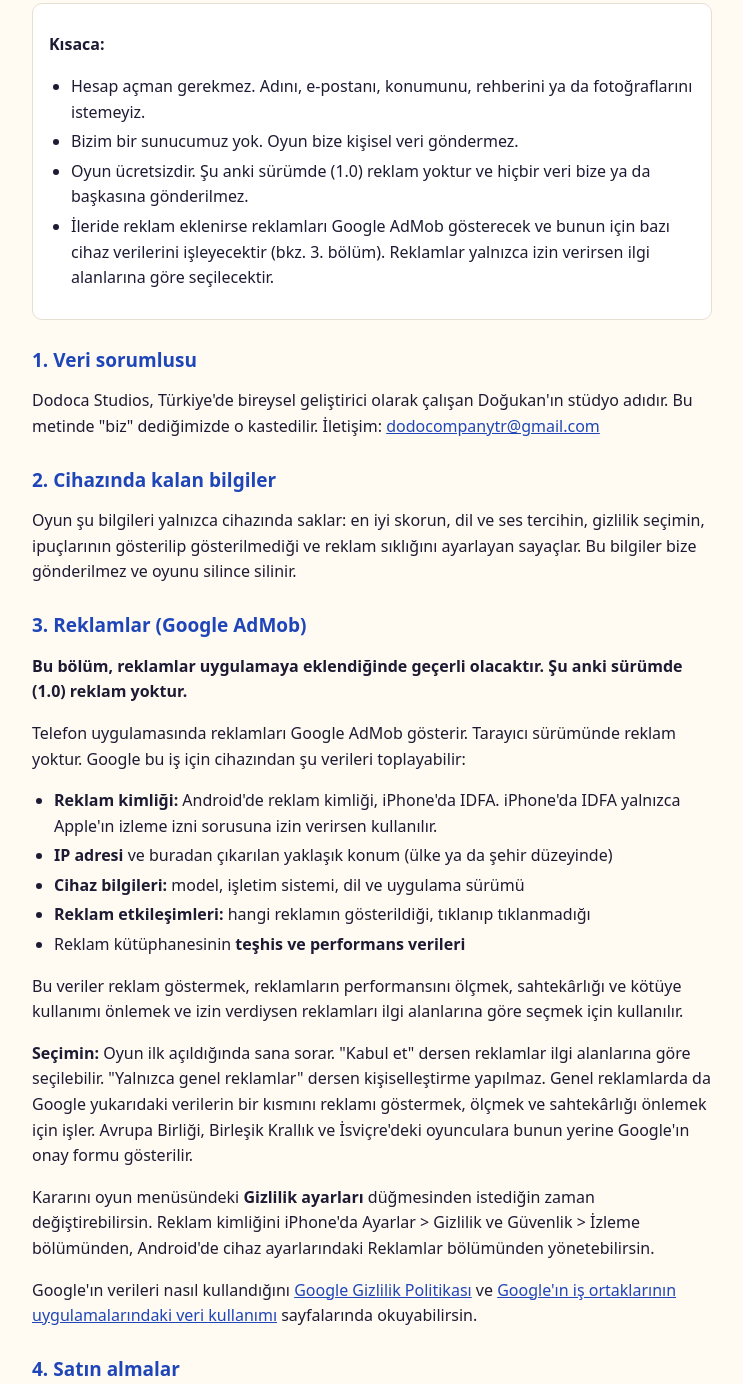
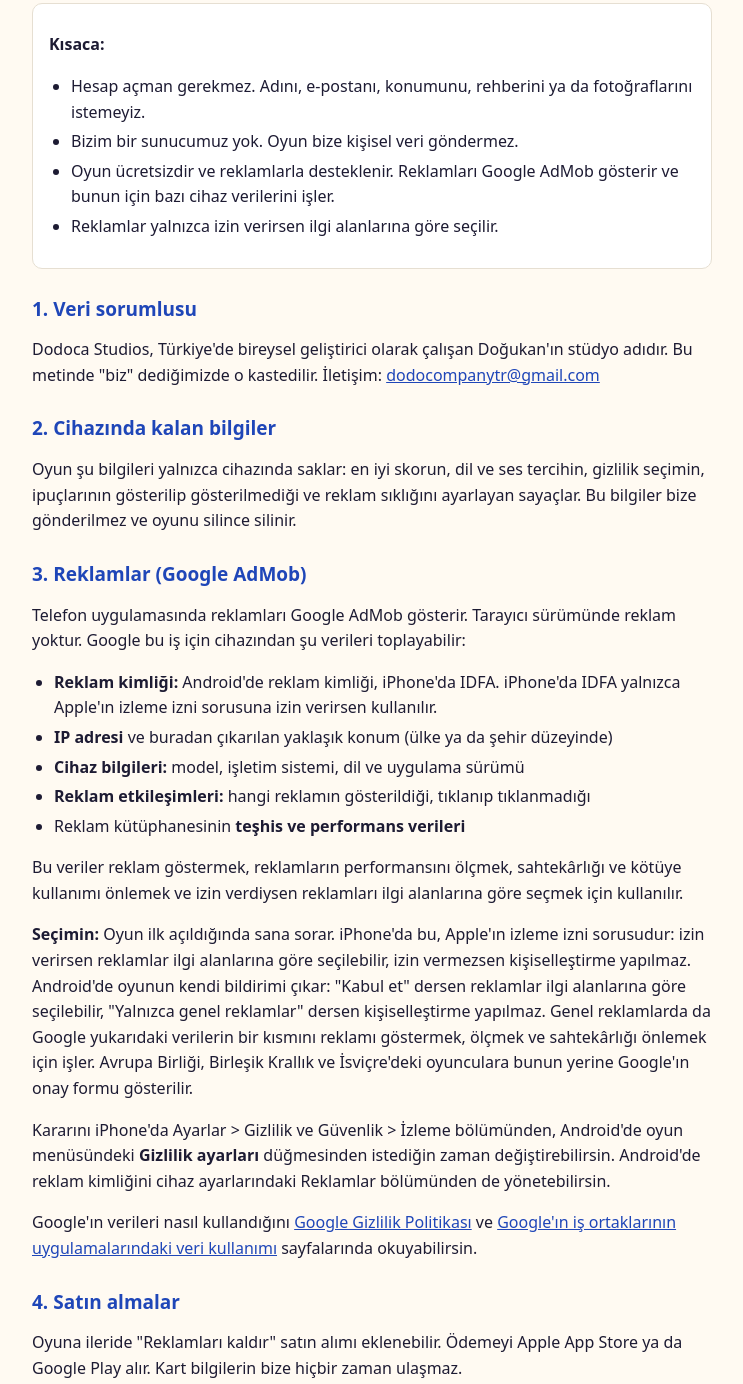
Before and after one commit to dodocompanytr-tech/dodocompanytr-tech.github.io, a plain HTML site: page gizlilik.html in a window 1280 px wide. Shown: the part 250-1634 px from the top of the page, without its empty margins (268-1011 px from the left). Drawn offline with Linux system fonts and the light colour scheme.

Commit message:
Reklamlı sürüm: gizlilik metni ve app-ads.txt
Co-Authored-By: Claude Opus 5.5 <noreply@anthropic.com>

```diff
--- a/gizlilik.html
+++ b/gizlilik.html
@@ -23,8 +23,8 @@
   <ul>
     <li>Hesap açman gerekmez. Adını, e-postanı, konumunu, rehberini ya da fotoğraflarını istemeyiz.</li>
     <li>Bizim bir sunucumuz yok. Oyun bize kişisel veri göndermez.</li>
-    <li>Oyun ücretsizdir. Şu anki sürümde (1.0) reklam yoktur ve hiçbir veri bize ya da başkasına gönderilmez.</li>
-    <li>İleride reklam eklenirse reklamları Google AdMob gösterecek ve bunun için bazı cihaz verilerini işleyecektir (bkz. 3. bölüm). Reklamlar yalnızca izin verirsen ilgi alanlarına göre seçilecektir.</li>
+    <li>Oyun ücretsizdir ve reklamlarla desteklenir. Reklamları Google AdMob gösterir ve bunun için bazı cihaz verilerini işler.</li>
+    <li>Reklamlar yalnızca izin verirsen ilgi alanlarına göre seçilir.</li>
   </ul>
 </div>
 
@@ -35,7 +35,6 @@
 <p>Oyun şu bilgileri yalnızca cihazında saklar: en iyi skorun, dil ve ses tercihin, gizlilik seçimin, ipuçlarının gösterilip gösterilmediği ve reklam sıklığını ayarlayan sayaçlar. Bu bilgiler bize gönderilmez ve oyunu silince silinir.</p>
 
 <h2>3. Reklamlar (Google AdMob)</h2>
-<p><b>Bu bölüm, reklamlar uygulamaya eklendiğinde geçerli olacaktır. Şu anki sürümde (1.0) reklam yoktur.</b></p>
 <p>Telefon uygulamasında reklamları Google AdMob gösterir. Tarayıcı sürümünde reklam yoktur. Google bu iş için cihazından şu verileri toplayabilir:</p>
 <ul>
   <li><b>Reklam kimliği:</b> Android'de reklam kimliği, iPhone'da IDFA. iPhone'da IDFA yalnızca Apple'ın izleme izni sorusuna izin verirsen kullanılır.</li>
@@ -45,8 +44,8 @@
   <li>Reklam kütüphanesinin <b>teşhis ve performans verileri</b></li>
 </ul>
 <p>Bu veriler reklam göstermek, reklamların performansını ölçmek, sahtekârlığı ve kötüye kullanımı önlemek ve izin verdiysen reklamları ilgi alanlarına göre seçmek için kullanılır.</p>
-<p><b>Seçimin:</b> Oyun ilk açıldığında sana sorar. "Kabul et" dersen reklamlar ilgi alanlarına göre seçilebilir. "Yalnızca genel reklamlar" dersen kişiselleştirme yapılmaz. Genel reklamlarda da Google yukarıdaki verilerin bir kısmını reklamı göstermek, ölçmek ve sahtekârlığı önlemek için işler. Avrupa Birliği, Birleşik Krallık ve İsviçre'deki oyunculara bunun yerine Google'ın onay formu gösterilir.</p>
-<p>Kararını oyun menüsündeki <b>Gizlilik ayarları</b> düğmesinden istediğin zaman değiştirebilirsin. Reklam kimliğini iPhone'da Ayarlar &gt; Gizlilik ve Güvenlik &gt; İzleme bölümünden, Android'de cihaz ayarlarındaki Reklamlar bölümünden yönetebilirsin.</p>
+<p><b>Seçimin:</b> Oyun ilk açıldığında sana sorar. iPhone'da bu, Apple'ın izleme izni sorusudur: izin verirsen reklamlar ilgi alanlarına göre seçilebilir, izin vermezsen kişiselleştirme yapılmaz. Android'de oyunun kendi bildirimi çıkar: "Kabul et" dersen reklamlar ilgi alanlarına göre seçilebilir, "Yalnızca genel reklamlar" dersen kişiselleştirme yapılmaz. Genel reklamlarda da Google yukarıdaki verilerin bir kısmını reklamı göstermek, ölçmek ve sahtekârlığı önlemek için işler. Avrupa Birliği, Birleşik Krallık ve İsviçre'deki oyunculara bunun yerine Google'ın onay formu gösterilir.</p>
+<p>Kararını iPhone'da Ayarlar &gt; Gizlilik ve Güvenlik &gt; İzleme bölümünden, Android'de oyun menüsündeki <b>Gizlilik ayarları</b> düğmesinden istediğin zaman değiştirebilirsin. Android'de reklam kimliğini cihaz ayarlarındaki Reklamlar bölümünden de yönetebilirsin.</p>
 <p>Google'ın verileri nasıl kullandığını <a href="https://policies.google.com/privacy">Google Gizlilik Politikası</a> ve <a href="https://policies.google.com/technologies/partner-sites">Google'ın iş ortaklarının uygulamalarındaki veri kullanımı</a> sayfalarında okuyabilirsin.</p>
 
 <h2>4. Satın almalar</h2>
```
Also changed, not shown: privacy.html (+4 -5 lines), app-ads.txt (added).
